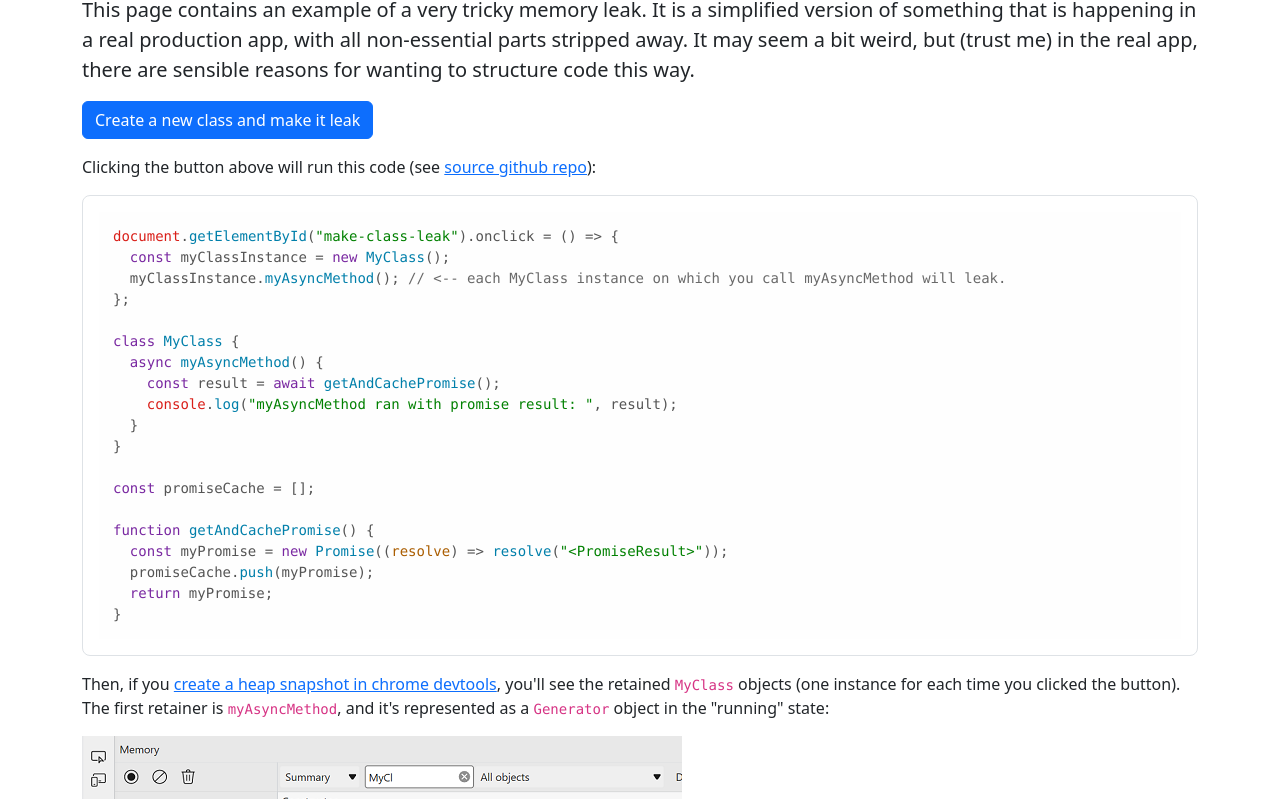
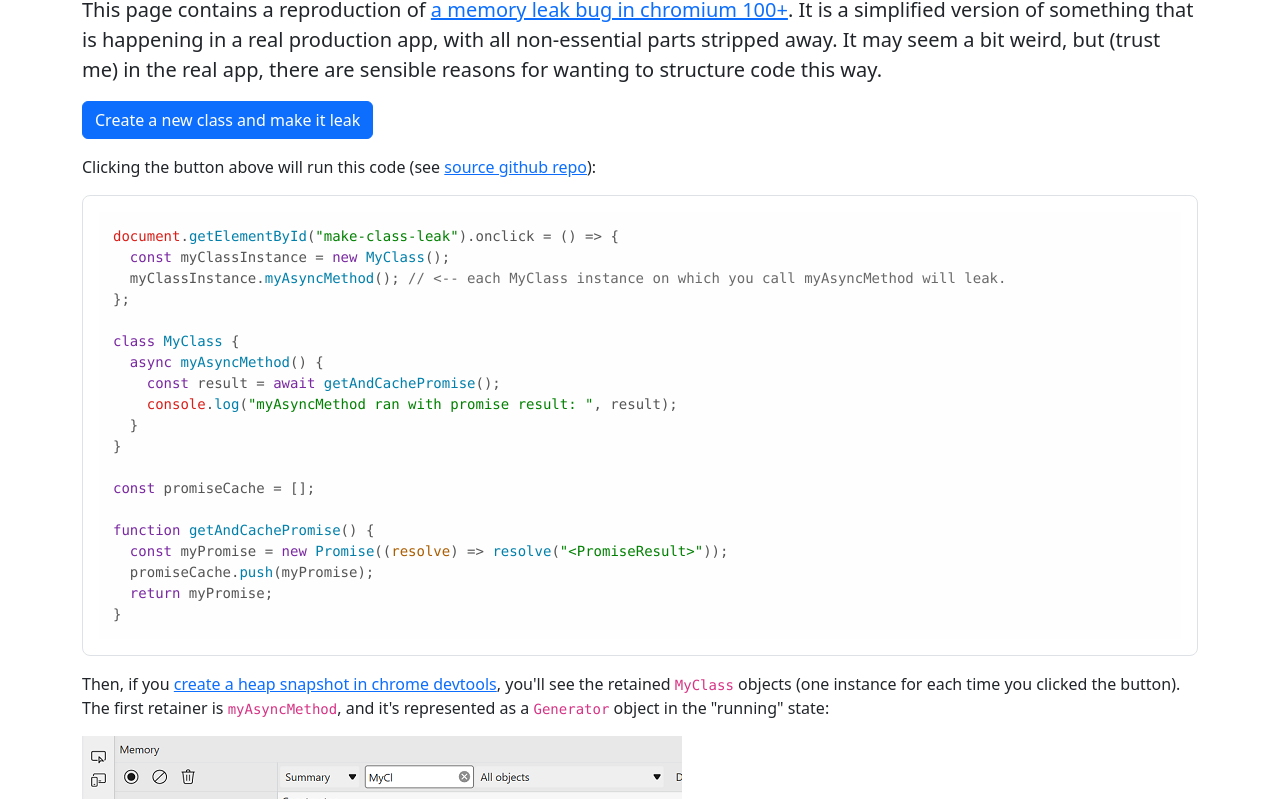
Before and after one commit to astegmaier/cached-promise-memory-leak, a plain HTML site: page index.html in a window 1280 px wide. Shown: the part 99-898 px from the top of the page. Drawn offline with nearby package versions, Linux system fonts and the light colour scheme.

Commit message:
Link back to v8 bug.

```diff
--- a/index.html
+++ b/index.html
@@ -20,11 +20,13 @@
     <div class="container">
       <h1 class="display-2">Cached Promises Memory Leak</h1>
       <p class="lead">
-        This page contains an example of a very tricky memory leak. It is a
-        simplified version of something that is happening in a real production
-        app, with all non-essential parts stripped away. It may seem a bit
-        weird, but (trust me) in the real app, there are sensible reasons for
-        wanting to structure code this way.
+        This page contains a reproduction of
+        <a href="https://bugs.chromium.org/p/v8/issues/detail?id=13736"
+          >a memory leak bug in chromium 100+</a
+        >. It is a simplified version of something that is happening in a real
+        production app, with all non-essential parts stripped away. It may seem
+        a bit weird, but (trust me) in the real app, there are sensible reasons
+        for wanting to structure code this way.
       </p>
       <p>
         <button class="btn btn-primary" id="make-class-leak">
```
Also changed, not shown: README.md.
